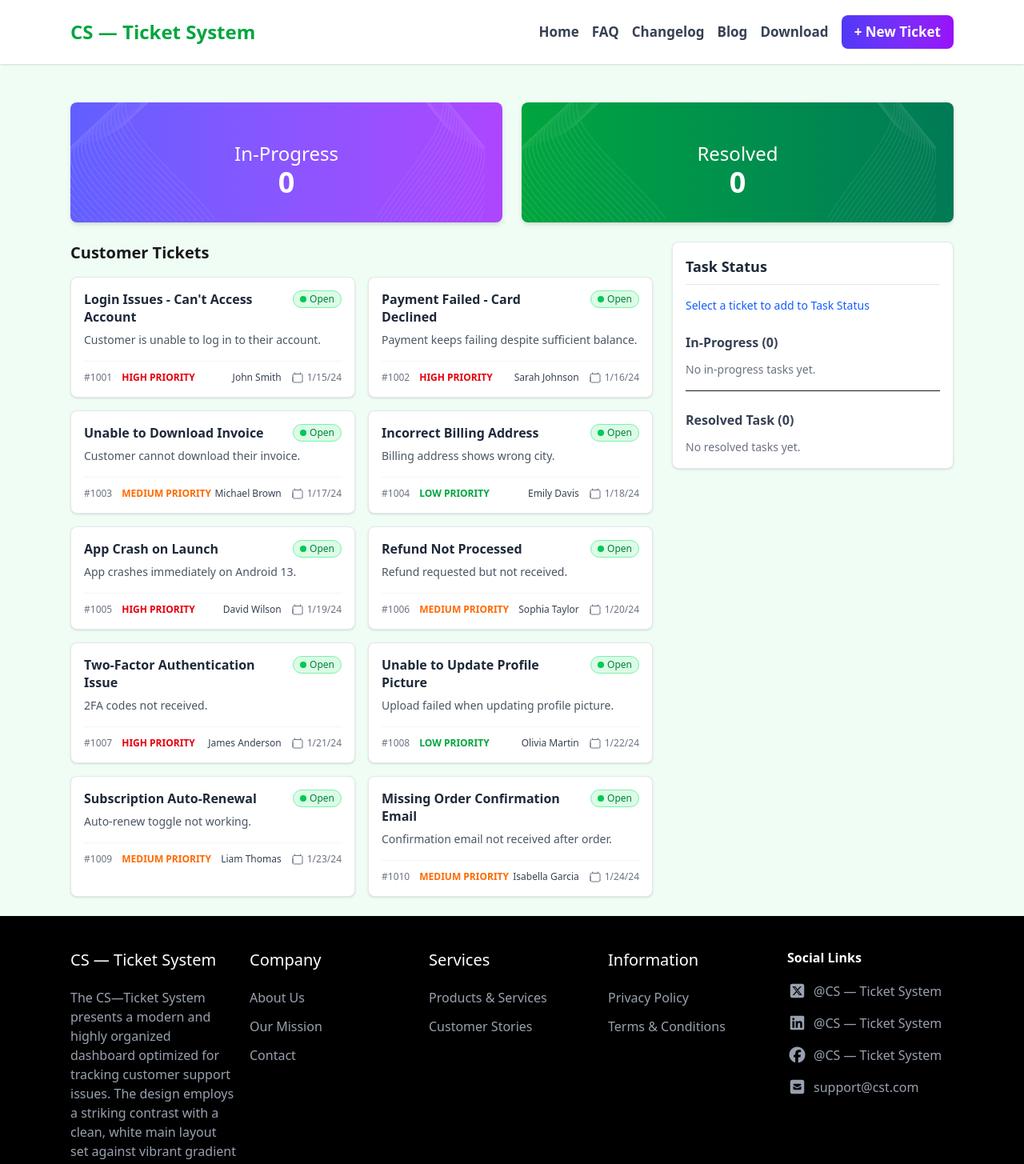
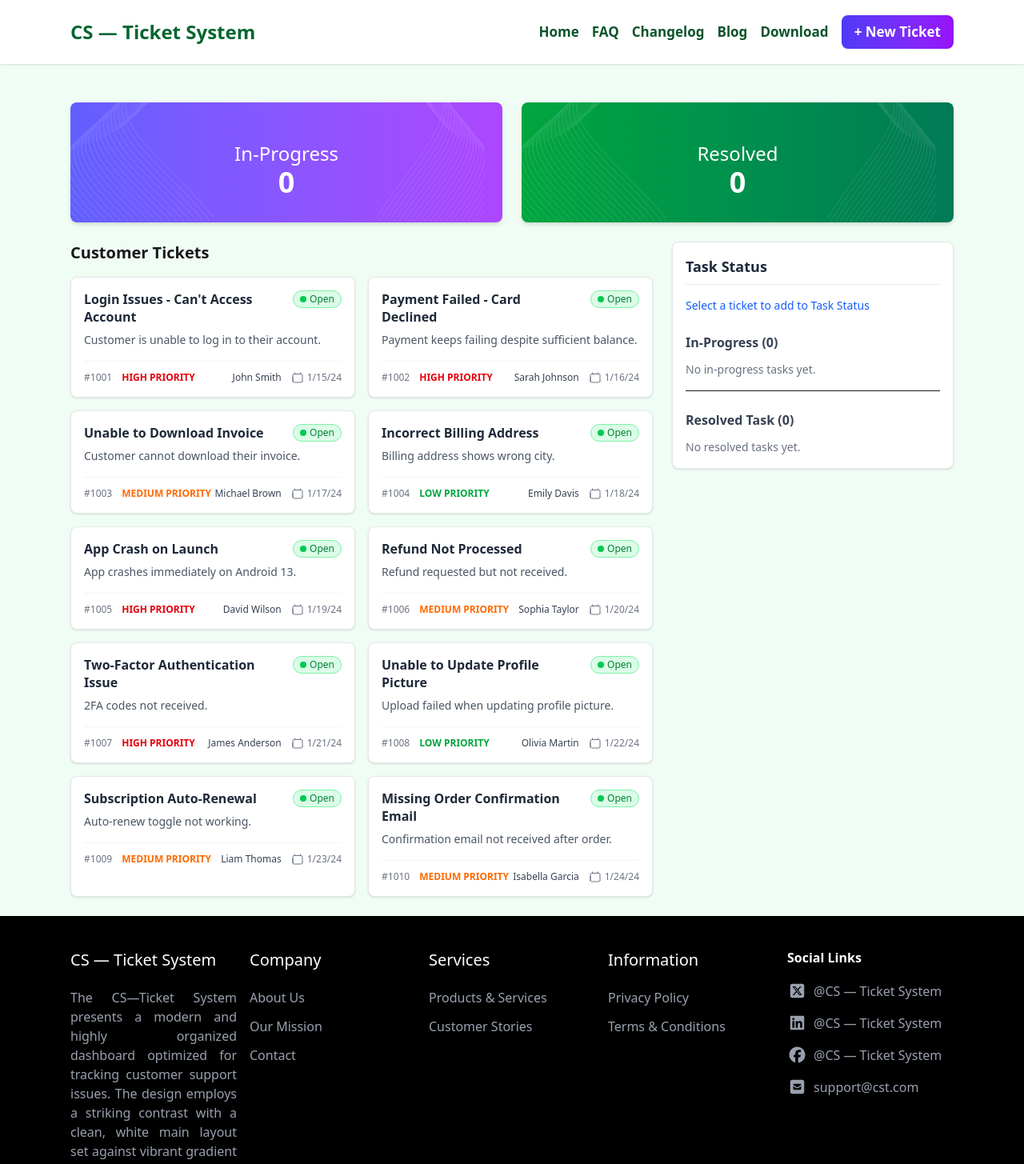
Before and after one commit to Sobhansafin/customer-support-ticket-system, a React (Vite) app: page / in a window 1280 px wide. Shown: the top 1455 px of the page at 80% size. Built offline with nearby package versions, Linux system fonts and the light colour scheme.

Commit message:
some code added

```diff
--- a/src/components/Footer/Footer.jsx
+++ b/src/components/Footer/Footer.jsx
@@ -8,7 +8,7 @@ export default function Footer() {
         <div className="container mx-auto px-6 grid grid-cols-1 md:grid-cols-5 gap-4  mb-[100px] ">
           <div>
             <h2 className="text-[20px] mb-5">CS — Ticket System</h2>
-            <p className="text-[16px] mt-3 text-gray-400">The CS—Ticket System presents a modern and highly organized dashboard
+            <p className="text-[16px] mt-3 text-gray-400 text-justify">The CS—Ticket System presents a modern and highly organized dashboard
                optimized for tracking customer support issues.   The design employs a striking contrast with a clean, white main layout set against vibrant gradient elements.</p>
           </div>
           <div>
--- a/src/components/Navbar/Navbar.jsx
+++ b/src/components/Navbar/Navbar.jsx
@@ -1,30 +1,3 @@
-// import React from "react";
-
-// export default function Navbar() {
-//   return (
-//     <header className=" navbar bg-white shadow-sm mb-6 w-full ">
-//       <div className="max-w-6xl mx-auto px-6 w-full flex justify-between items-center">
-//         <div className="text-lg font-bold">
-//           <h3 className="text-green-600 font-bold text-2xl">CS — Ticket System</h3>
-//           </div>
-//         <nav className="flex gap-4 items-center text-[17px] font-semibold text-green-800">
-//           <a className="md:inline" href="#">Home</a>
-//           <a className="md:inline" href="#">FAQ</a>
-//           <a className="md:inline" href="#">Changelog</a>
-//           <a className="md:inline" href="#">Blog</a>
-//           <a className="md:inline" href="#">Download</a>
-//           <button className="btn bg-gradient-to-r from-indigo-600 to-purple-600 text-white text-[17px] font-semibold">+ New Ticket</button>
-//         </nav>
-//       </div>
-//     </header>
-//   );
-// }
-
-
-
-
-
-
 
 import React, { useState } from "react";
 export default function Navbar() {
@@ -34,10 +7,10 @@ export default function Navbar() {
             <div className="max-w-6xl mx-auto px-6 w-full flex justify-between items-center h-16">
 
                 <div className="text-lg font-bold">
-                    <h3 className="text-green-600 font-bold text-2xl">CS — Ticket System</h3>
+                    <h3 className="text-green-800 font-bold text-2xl">CS — Ticket System</h3>
                 </div>
 
-                <nav className="hidden md:flex gap-4 items-center text-[17px] font-semibold text-gray-700">
+                <nav className="hidden md:flex gap-4 items-center text-[17px] font-semibold text-green-900">
                     <a className="hover:text-purple-600 transition duration-150" href="#">Home</a>
                     <a className="hover:text-purple-600 transition duration-150" href="#">FAQ</a>
                     <a className="hover:text-purple-600 transition duration-150" href="#">Changelog</a>
--- a/src/components/TicketCard/TicketCard.jsx
+++ b/src/components/TicketCard/TicketCard.jsx
@@ -73,7 +73,7 @@ export default function TicketCard({ ticket }) {
         <span className={`text-xs px-2 py-0.5 rounded-full border flex items-center gap-1 ${getStatusClass(ticket.status)} whitespace-nowrap`}>
 
           <span className={`h-2 w-2 rounded-full ${ticket.status.toLowerCase() === 'open' ? 'bg-green-500' :
-              ticket.status.toLowerCase() === 'in-progress' ? 'bg-yellow-500' : 'bg-gray-500'
+            ticket.status.toLowerCase() === 'in-progress' ? 'bg-yellow-500' : 'bg-gray-500'
             }`}></span>
           {ticket.status}
         </span>
```
Also changed, not shown: src/components/Banner/Banner.jsx (+5 -6 lines).
